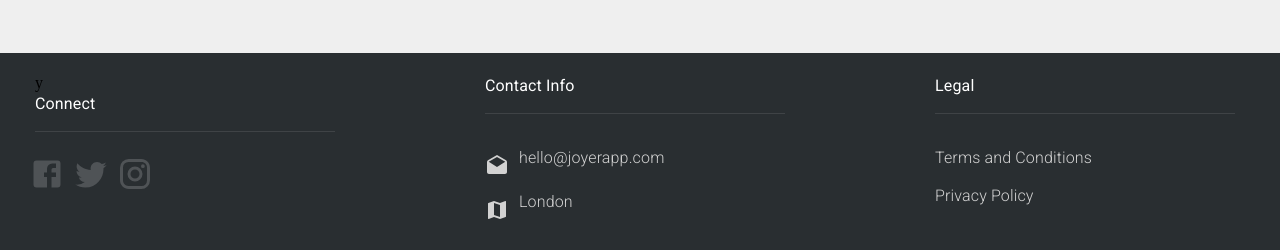
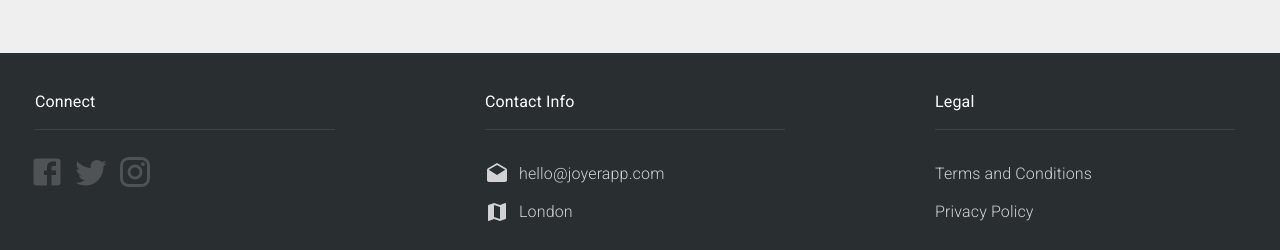
Before and after one commit to OlliePorter/joyer-site, a React (Create React App) app: page /#/ in a window 1280 px wide. Shown: the part 2681-2931 px from the top of the page. Built offline with nearby package versions, Linux system fonts and the light colour scheme.

Commit message:
Add further clickable links & hover states

```diff
--- a/src/components/Home/Footer.js
+++ b/src/components/Home/Footer.js
@@ -25,6 +25,7 @@
     justifyContent: 'center',
     paddingLeft: '30px',
     paddingRight: '40px',
+    paddingTop: '20px',
     flexDirection: 'column',
   },
   footerTextTitle: {
@@ -36,10 +37,13 @@
   footerRow: {
     display: 'flex',
     flexDirection: 'row',
+    color: theme.palette.footer.light,
     textDecoration: 'none',
+    "&:hover": {
+      color: '#fff',
+    },
   },
   footerTextSubtitle: {
-    color: theme.palette.footer.light,
     fontWeight: 300,
     marginBottom: '10px',
   },
@@ -57,9 +61,8 @@
     },
   },
   footerIconSmall: {
-    color: theme.palette.footer.light,
     marginRight: '10px',
-    marginTop: '10px',
+    marginTop: '2px',
     marginBottom: '10px',
   },
 });
@@ -74,7 +77,7 @@
               <Grid container spacing={10}>
                 <Grid item xs={4}>
                   <div className={classes.footerColumn}>
-                    y<Typography className={classes.footerTextTitle} variant="body1">
+                    <Typography className={classes.footerTextTitle} variant="body1">
                       Connect
                     </Typography>
                     <div className={classes.footerBorder}></div>
@@ -82,6 +85,7 @@
                       <FacebookIcon className={classes.footerIcon} onClick={()=> window.open("https://facebook.com/joyerapp", "_blank")}/>
                       <TwitterIcon className={classes.footerIcon} onClick={()=> window.open("https://twitter.com/joyer_app", "_blank")}/>
                       <InstagramIcon className={classes.footerIcon} onClick={()=> window.open("https://instagram.com/joyer_app", "_blank")}/>
+                      <div className={classes.footerSpacing}></div>
                     </div>
                   </div>
                 </Grid>
@@ -111,12 +115,16 @@
                         Legal
                       </Typography>
                     <div className={classes.footerBorder}></div>
+                      <a href="https://drive.google.com/file/d/1CQFASq1SP3kqRxThlgYJTuEzpHqbfwOC/view" target="_blank" className={classes.footerRow}>
                         <Typography className={classes.footerTextSubtitle} variant="subtitle1">
                           Terms and Conditions
                         </Typography>
+                      </a>
+                      <a href="https://drive.google.com/file/d/1fCh3jzo2QsYZyfmWP1MJakbFHaqdS9jm/view" target="_blank" className={classes.footerRow}>
                         <Typography className={classes.footerTextSubtitle} variant="subtitle1">
                           Privacy Policy
                         </Typography>
+                      </a>
                   </div>
                 </Grid>
               </Grid>
```
Lines whose indentation alone changed are shown as unchanged.
